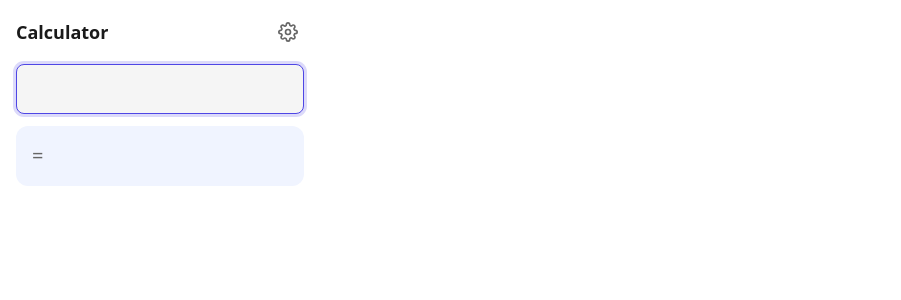
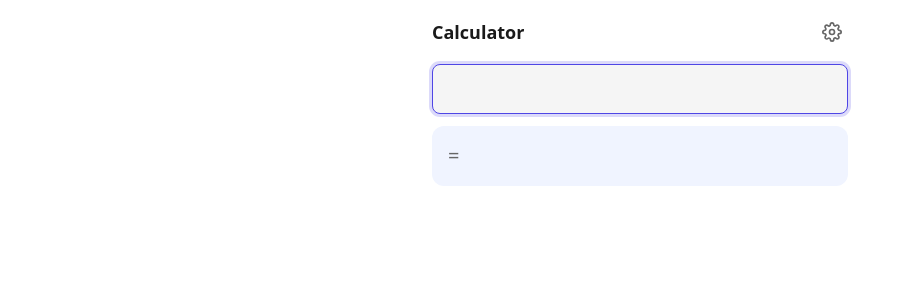
Before and after one commit to tsmh3939/ScientificCalculator, a React (Vite) app: page / in a window 1280 px wide. Shown: the top 300 px of the page, without its empty margins (0-901 px from the left). Built offline with nearby package versions, Linux system fonts and the light colour scheme.

Commit message:
画面サイズを調整

```diff
--- a/src/components/Calculator.tsx
+++ b/src/components/Calculator.tsx
@@ -114,7 +114,7 @@ export function Calculator() {
 
   if (isLoading) {
     return (
-      <div className="w-80 p-4 bg-bg-primary text-text-primary flex items-center justify-center h-50">
+      <div className="w-full max-w-md mx-auto p-4 bg-bg-primary text-text-primary flex items-center justify-center min-h-50">
         読み込み中...
       </div>
     );
@@ -137,7 +137,7 @@ export function Calculator() {
   }
 
   return (
-    <div className="w-80 p-4 bg-bg-primary text-text-primary">
+    <div className="w-full max-w-md mx-auto p-4 bg-bg-primary text-text-primary">
       <header className="flex items-center justify-between mb-4">
         <h1 className="text-lg font-semibold m-0 text-text-primary">Calculator</h1>
         <button
--- a/src/components/Settings.tsx
+++ b/src/components/Settings.tsx
@@ -22,7 +22,7 @@ export function Settings({
   const [isFunctionsOpen, setIsFunctionsOpen] = useState(false);
 
   return (
-    <div className="w-80 p-4 bg-bg-primary text-text-primary">
+    <div className="w-full max-w-md mx-auto p-4 bg-bg-primary text-text-primary">
       <header className="flex items-center gap-3 mb-5">
         <button
           className="flex items-center justify-center w-8 h-8 p-0 bg-transparent border-none rounded-md text-text-secondary cursor-pointer transition-colors duration-200 hover:bg-bg-hover hover:text-text-primary"
--- a/src/index.css
+++ b/src/index.css
@@ -1,4 +1,17 @@
 @import 'tailwindcss';
+
+html,
+body,
+#root {
+  height: 100%;
+  width: 100%;
+  margin: 0;
+  padding: 0;
+}
+
+body {
+  background-color: var(--bg-primary);
+}
 
 @theme {
   --font-mono: 'SF Mono', Monaco, 'Cascadia Code', monospace;
```
